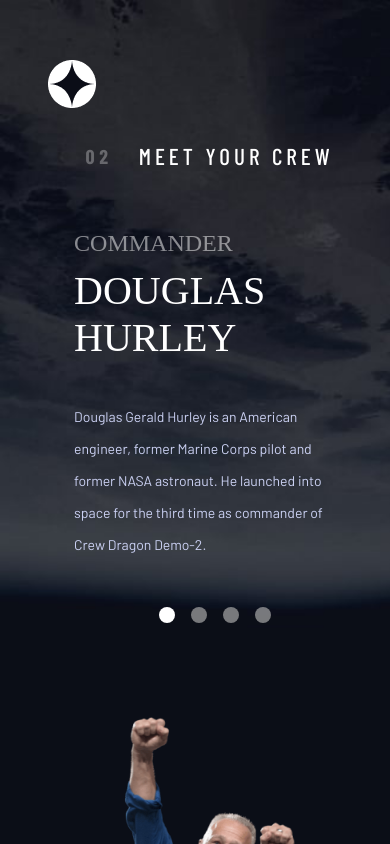
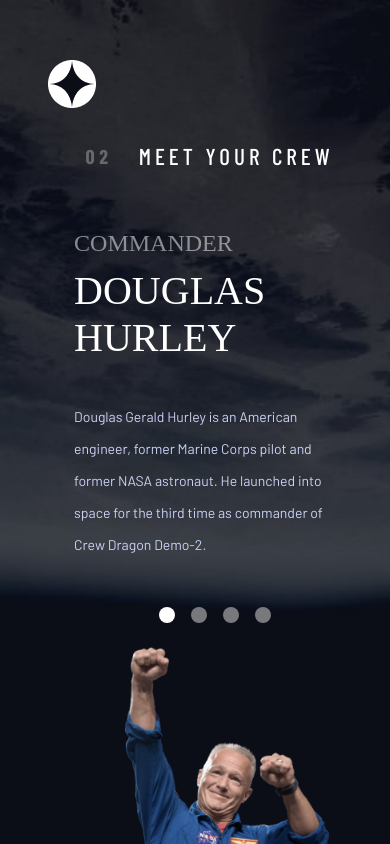
Before and after one commit to DjakaIT/spacetourism-react, a React (Vite) app: page /crew in a window 390 px wide. Built offline with nearby package versions, Linux system fonts and the light colour scheme; a web font is replaced by a local one.

Commit message:
crew component, css fixes

```diff
--- a/src/css/crew.css
+++ b/src/css/crew.css
@@ -225,7 +225,7 @@
 
     .crewMemberImage{
         position: relative;
-        bottom: 30%;
+        bottom: 40%;
         left: 10%;
     }
 
```
